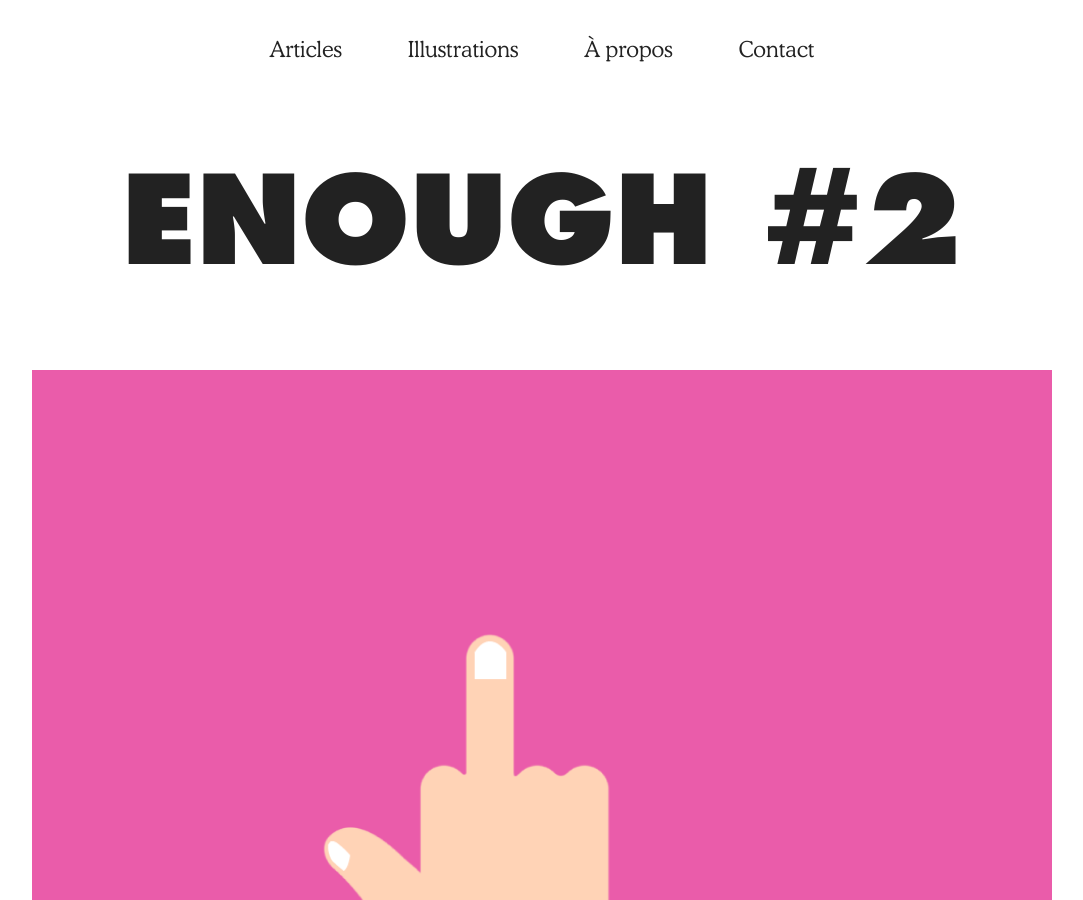
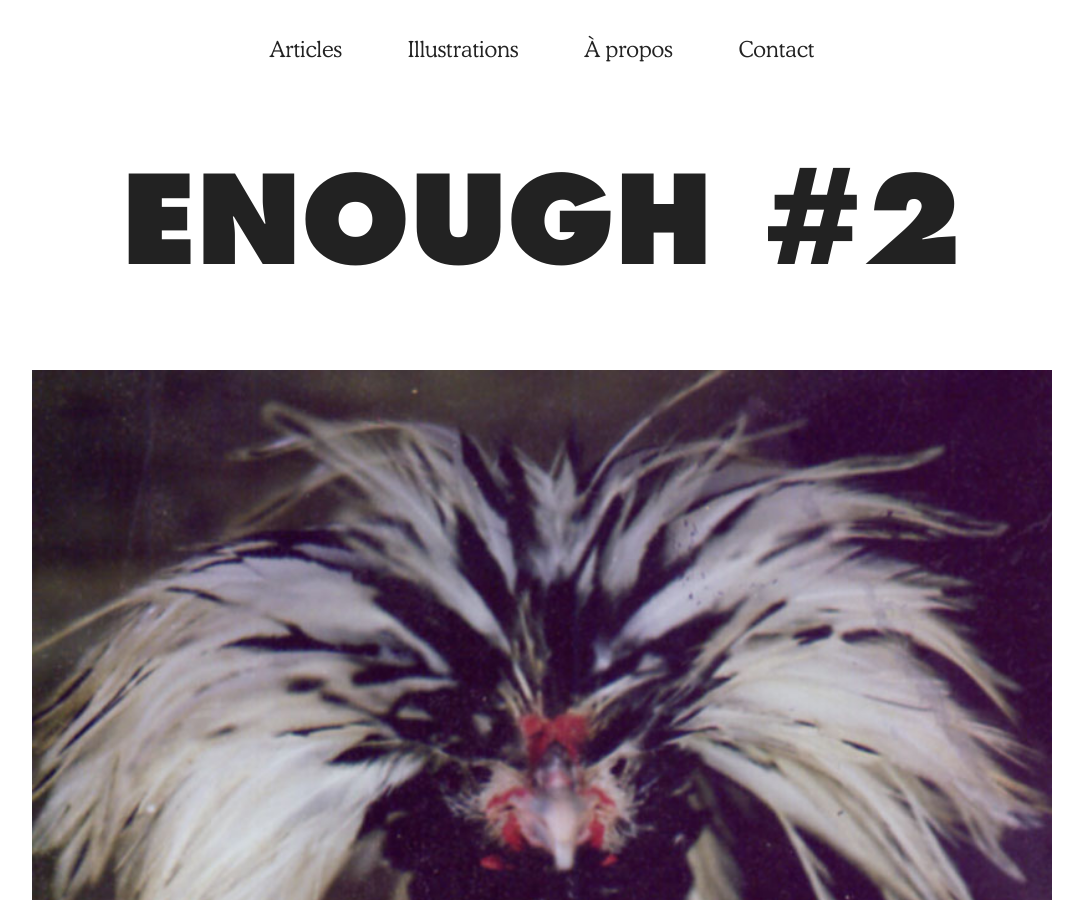
Before and after one commit to yulek-emc/website, a Jekyll site: the page built from _articles/enough.md, in a window 1280 px wide and 900 px high. Shown: the whole window, without its empty margins (98-1181 px from the left). Built offline with Jekyll 4.4.1, drawn with Linux system fonts in a browser that asks for light colours; a script that is not in the unit is left out.

Commit message:
Update Articles “enough”

```diff
--- a/_articles/enough.md
+++ b/_articles/enough.md
@@ -4,7 +4,7 @@ title: 'Enough #2'
 date: 2018-11-25T16:39:03.843Z
 cover-image: /assets/uploads/rose2.png
 article-content: >-
-  ![](/assets/uploads/doigt.png)
+  ![](/assets/uploads/enough.jpg)
 
 
   Nous avons tous connu ce genre de situations où on se dit, où on ressent que
```
